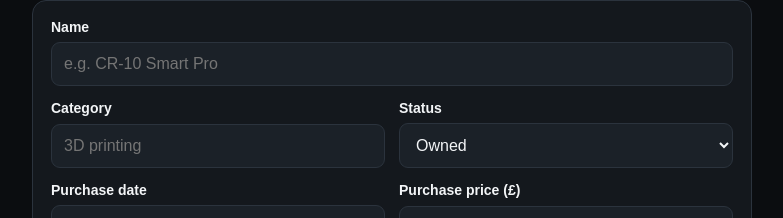
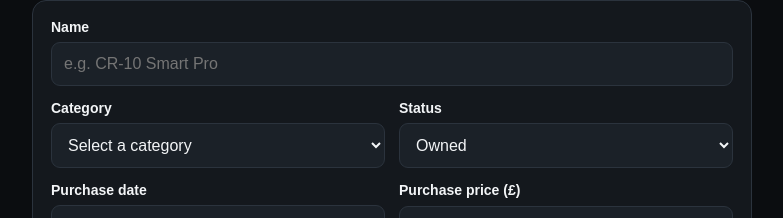
Before and after one commit to ArtificerSkills/item-value-tracker, a Next.js app: page /items/new in a window 1280 px wide. Shown: the part 191-409 px from the top of the page, without its empty margins (58-841 px from the left). Built offline with nearby package versions, Linux system fonts and the light colour scheme.

Commit message:
feat: add category dropdown to new items

```diff
--- a/app/items/new/page.tsx
+++ b/app/items/new/page.tsx
@@ -1,9 +1,26 @@
 "use client";
 import { useState } from "react"; import { useRouter } from "next/navigation";
+
+const CATEGORIES = [
+  "3D Printing",
+  "Tools & Workshop",
+  "PC & Gaming",
+  "Networking & Electronics",
+  "Home Improvement",
+  "DIY & Hardware",
+  "Automotive",
+  "Household",
+  "Photography & Audio",
+  "Outdoor & Camping",
+  "Collectibles",
+  "Clothing & Personal",
+  "Other"
+];
+
 export default function NewItem(){const router=useRouter();const[saving,setSaving]=useState(false);const[error,setError]=useState("");
 async function submit(e:React.FormEvent<HTMLFormElement>){e.preventDefault();setSaving(true);const payload=Object.fromEntries(new FormData(e.currentTarget).entries());const r=await fetch("/api/items",{method:"POST",headers:{"Content-Type":"application/json"},body:JSON.stringify(payload)});if(!r.ok){setError(await r.text());setSaving(false);return}const x=await r.json();router.push("/items/"+x.id)}
 return <><header><div className="container nav"><a className="brand" href="/">Item Value Tracker</a></div></header><main className="container"><h1>Add item</h1><p className="muted">Capture enough detail now that resale value is useful later.</p><form className="card form" onSubmit={submit}><div className="fields">
-<div className="field full"><label>Name</label><input name="name" required placeholder="e.g. CR-10 Smart Pro"/></div><div className="field"><label>Category</label><input name="category" placeholder="3D printing"/></div><div className="field"><label>Status</label><select name="status" defaultValue="owned"><option value="owned">Owned</option><option value="for-sale">For sale</option></select></div>
+<div className="field full"><label>Name</label><input name="name" required placeholder="e.g. CR-10 Smart Pro"/></div><div className="field"><label>Category</label><select name="category" defaultValue=""><option value="" disabled>Select a category</option>{CATEGORIES.map(category=><option key={category} value={category}>{category}</option>)}</select></div><div className="field"><label>Status</label><select name="status" defaultValue="owned"><option value="owned">Owned</option><option value="for-sale">For sale</option></select></div>
 <div className="field"><label>Purchase date</label><input name="purchaseDate" type="date" required/></div><div className="field"><label>Purchase price (£)</label><input name="purchasePrice" type="number" min="0" step=".01" required/></div>
 <div className="field"><label>Extra costs (£)</label><input name="additionalCosts" type="number" min="0" step=".01" defaultValue="0"/></div><div className="field"><label>Current value (£)</label><input name="currentValue" type="number" min="0" step=".01"/></div>
 <div className="field"><label>Target sale price (£)</label><input name="targetSalePrice" type="number" min="0" step=".01"/></div><div className="field"><label>Where bought</label><input name="source"/></div>
```
